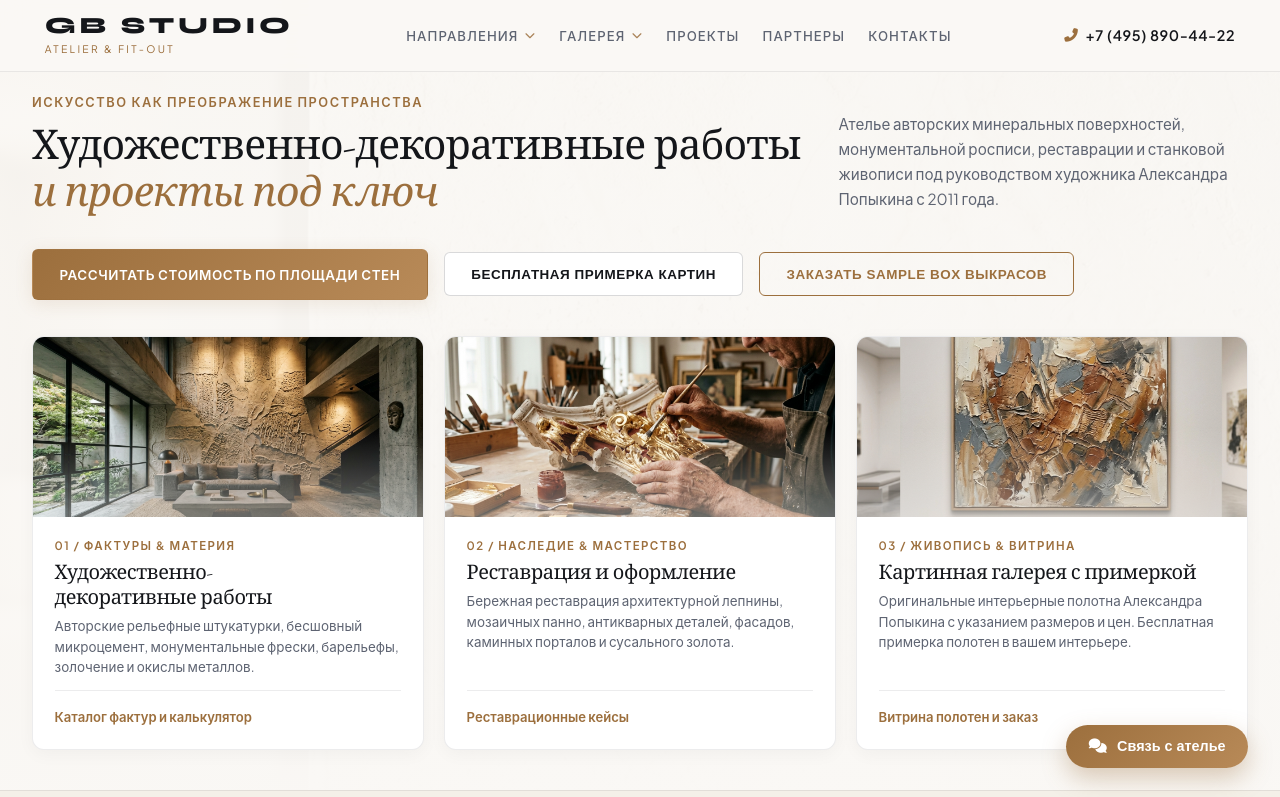
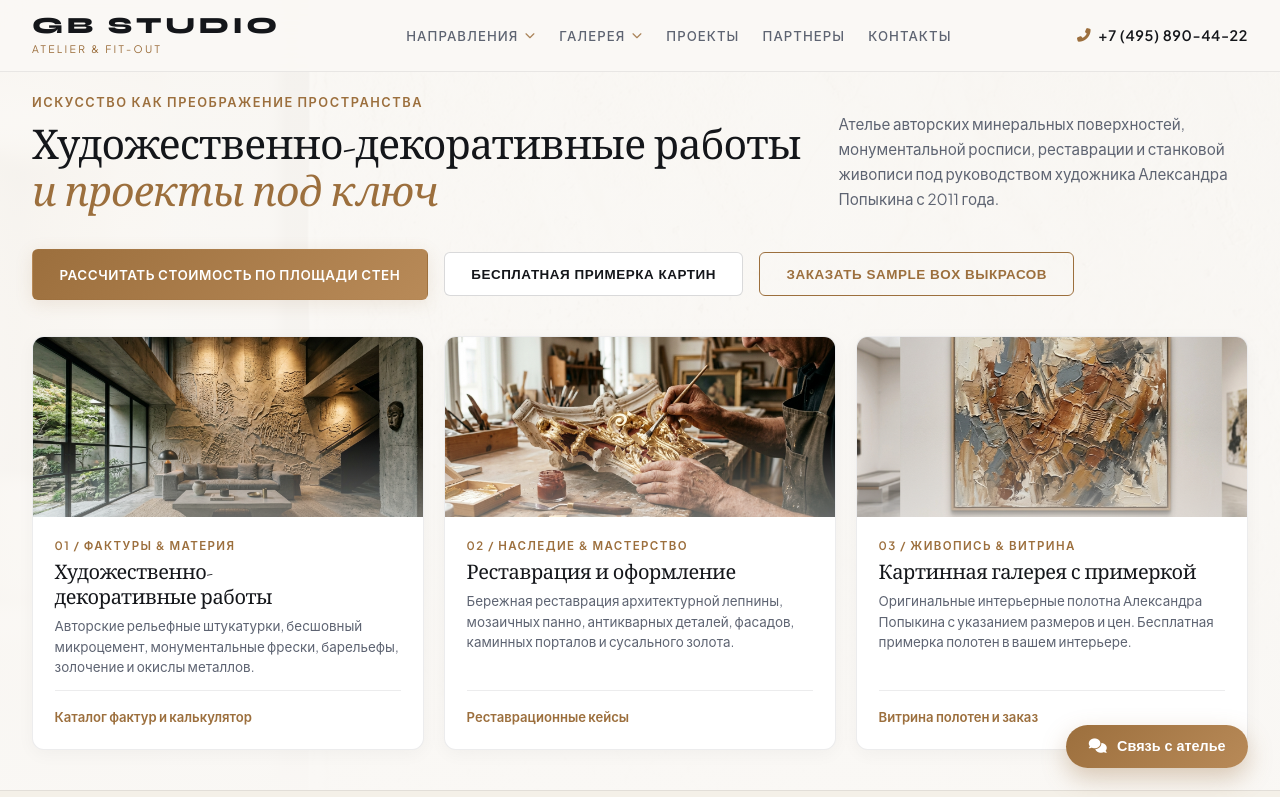
Before and after one commit to LIDERWAR/Golden-brush-studio, a Django app: page / in a window 1280 px wide. Shown: the top 797 px of the page. Run offline with Django 5.2, Linux system fonts and the light colour scheme; data that the repository does not hold is empty.

Commit message:
fix(layout): unify header-inner with container max-width and padding for pixel-perfect vertical alignment

```diff
--- a/static/css/style.css
+++ b/static/css/style.css
@@ -39,6 +39,9 @@
   --radius-md: 12px;
   --radius-lg: 20px;
   --radius-pill: 9999px;
+
+  /* Layout */
+  --container-max: 1360px;
 }
 
 *, *::before, *::after {
@@ -108,7 +111,7 @@ img {
 /* Container */
 .container {
   width: 100%;
-  max-width: 1360px;
+  max-width: var(--container-max);
   margin-left: auto;
   margin-right: auto;
   padding-left: 2rem;
@@ -229,9 +232,11 @@ img {
 
 .header-inner {
   width: 100%;
-  max-width: 2560px;
-  margin: 0 auto;
-  padding: 0 clamp(1.25rem, 3.5vw, 4.5rem);
+  max-width: var(--container-max);
+  margin-left: auto;
+  margin-right: auto;
+  padding-left: 2rem;
+  padding-right: 2rem;
   display: flex;
   align-items: center;
   justify-content: space-between;
--- a/templates/base.html
+++ b/templates/base.html
@@ -8,7 +8,7 @@
     <meta name="description" content="{% block meta_desc %}Генеральный подряд и авторская отделка масштабных коммерческих объектов, отелей, производств и офисов. Собственная арт-лаборатория фактур под руководством Александра Попыкина.{% endblock %}">
 
     <!-- Design System CSS -->
-    <link rel="stylesheet" href="/static/css/style.css?v=20260925-light-v8">
+    <link rel="stylesheet" href="/static/css/style.css?v=20260925-light-v9">
 
     <!-- Favicon / FontAwesome icons -->
     <link rel="stylesheet" href="https://cdnjs.cloudflare.com/ajax/libs/font-awesome/6.4.0/css/all.min.css">
```
